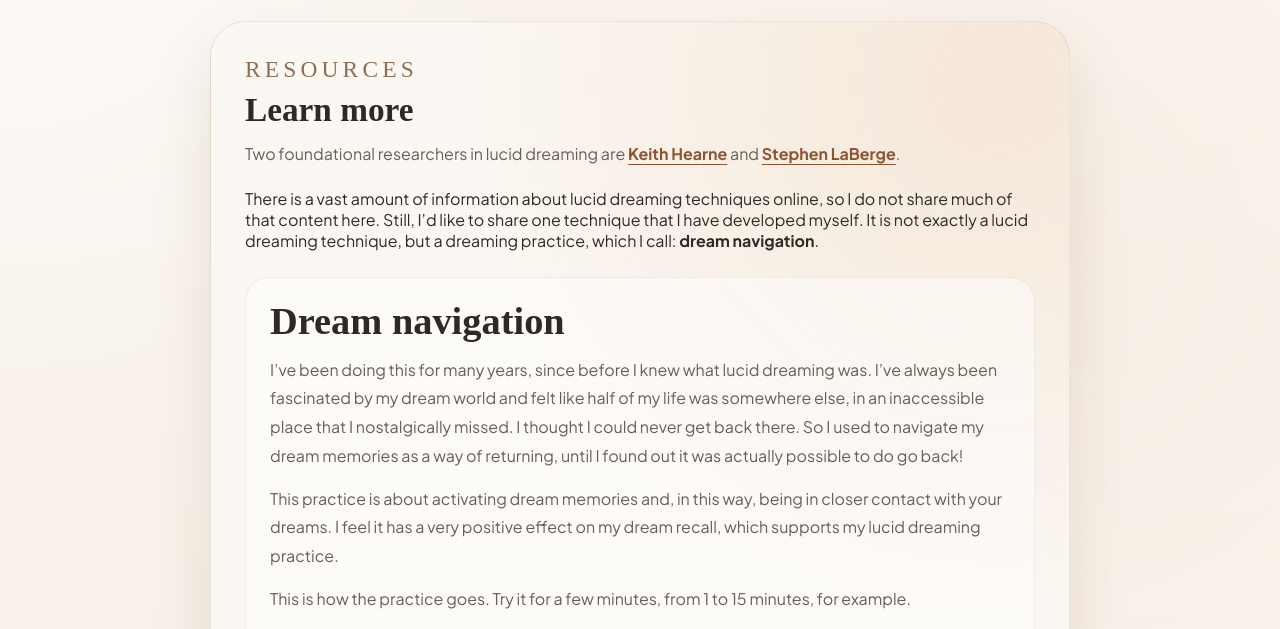
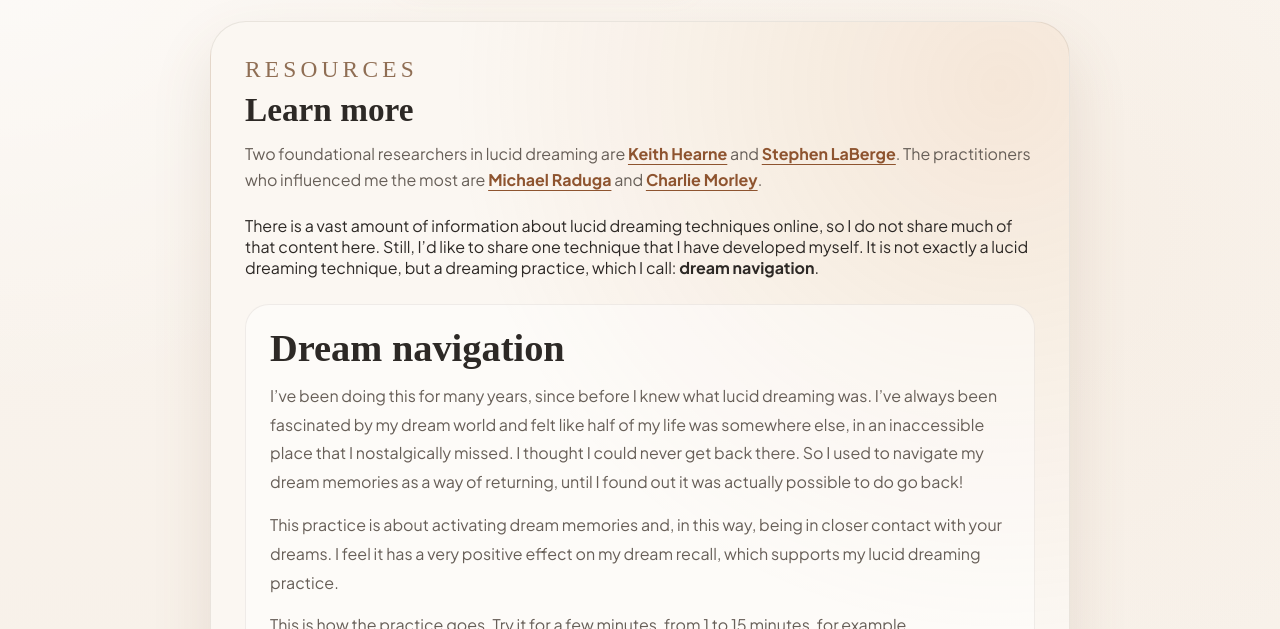
Before and after one commit to karinemiras/lucid-dreaming-amsterdam, a website: page learn-more.html in a window 1280 px wide. Shown: the part 119-748 px from the top of the page. Drawn offline with Linux system fonts and the light colour scheme; a web font is replaced by a local one.

Commit message:
Update lucid dreaming resource influences

```diff
--- a/learn-more.html
+++ b/learn-more.html
@@ -78,6 +78,11 @@
               <a href="https://www.keithhearne.com/" target="_blank" rel="noopener">Keith Hearne</a>
               and
               <a href="https://www.lucidity.com/" target="_blank" rel="noopener">Stephen LaBerge</a>.
+                The  practitioners who influenced me the most are
+              <a href="https://remspace.net/michael_raduga/" target="_blank"  rel="noopener">Michael Raduga</a>
+              and
+              <a href="https://www.charliemorley.com/about-me" target="_blank" rel="noopener">Charlie Morley</a>.
+
               </p>
               <br/>
               There is a vast amount of information about lucid dreaming techniques online, so I do not share much of that content here. Still, I’d like to share one technique that I have developed myself. It is not exactly a lucid dreaming technique, but a dreaming practice, which I call: <b>dream navigation</b>.
```
